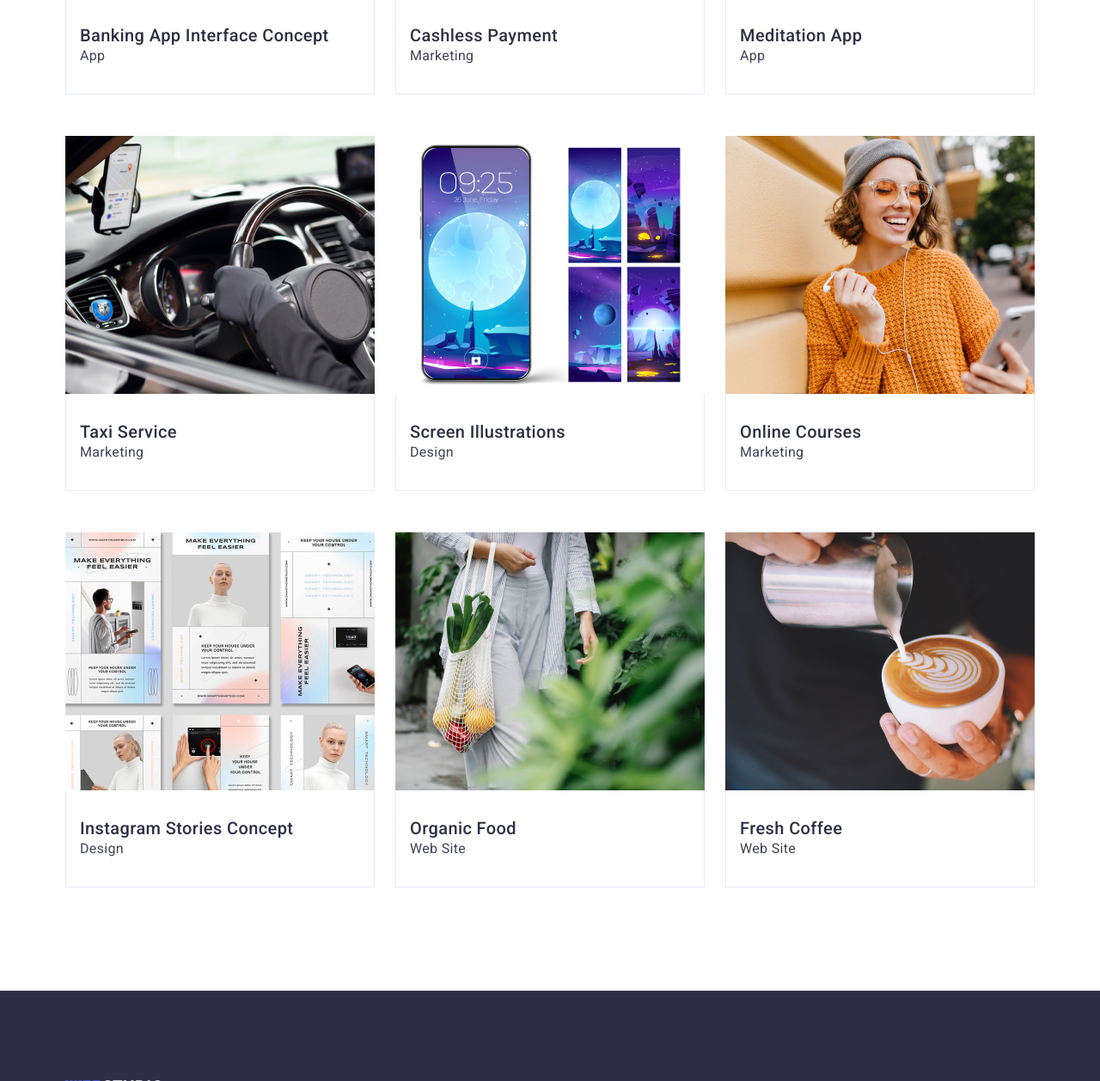
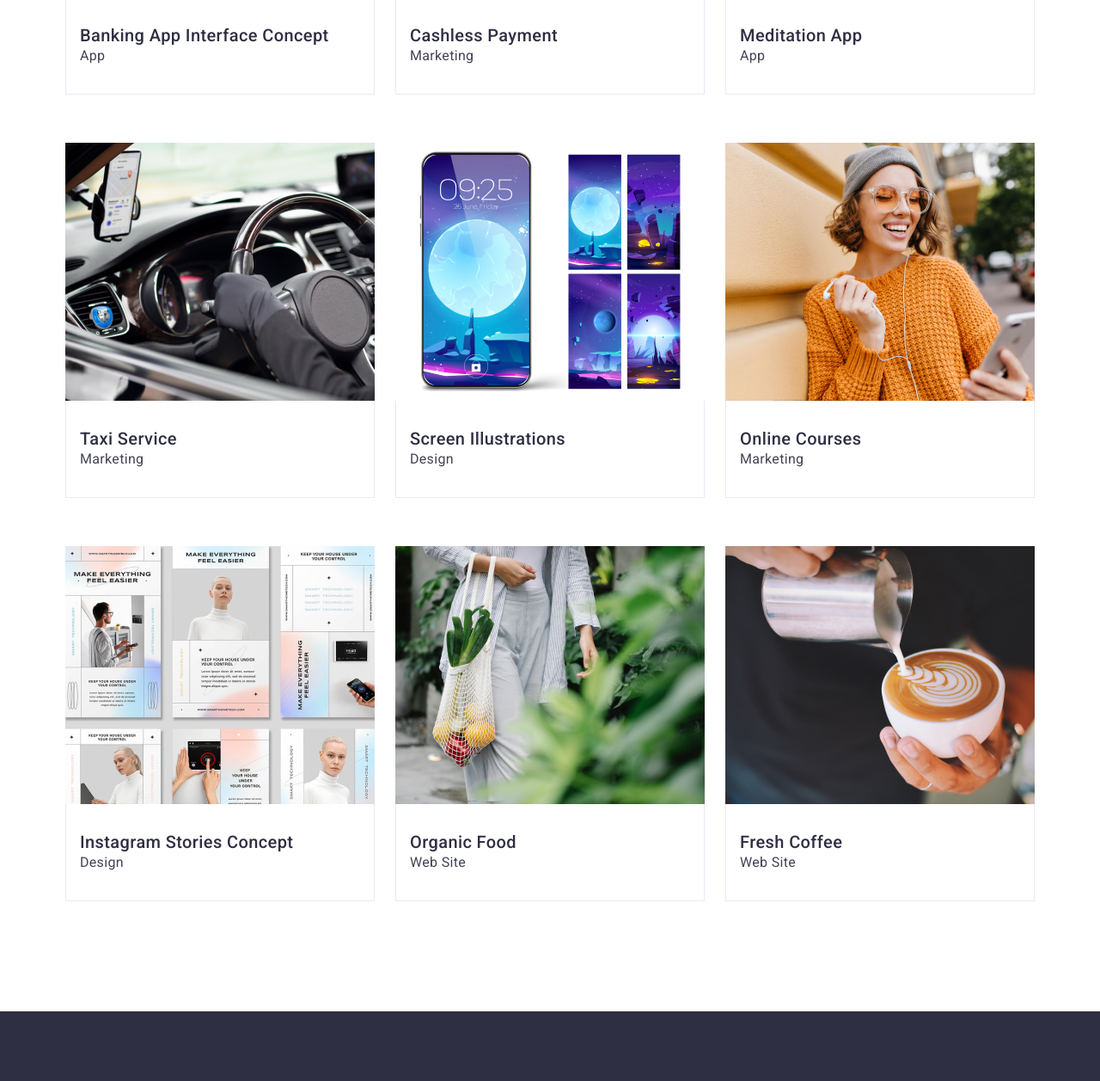
Before and after one commit to ciplator/goit-markup-hw-03, a plain HTML site: page portfolio.html in a window 1280 px wide. Shown: the part 594-1851 px from the top of the page at 86% size. Drawn offline with nearby package versions, Linux system fonts and the light colour scheme.

Commit message:
commit to main

```diff
--- a/css/styles.css
+++ b/css/styles.css
@@ -171,6 +171,9 @@ body {
   border: 1px solid #e7e9fc;
   border-radius: 4px;
 }
+.service-resorces{
+  margin-bottom: 8px;
+}
 .service-list {
   display: flex;
   flex-wrap: wrap;
--- a/portfolio.html
+++ b/portfolio.html
@@ -109,7 +109,7 @@
           </ul>
 
           <ul class="list service-list">
-            <li>
+            <li class="service-resorces">
               <a class="link" href="">
                 <img
                   src="./images/Portfolio/banking_app_interface.jpg"
@@ -125,7 +125,7 @@
                 </div>
               </a>
             </li>
-            <li>
+            <li class="service-resorces">
               <a class="link" href="">
                 <img
                   src="./images/Portfolio/cashless_payment.jpg"
@@ -139,7 +139,7 @@
                 </div>
               </a>
             </li>
-            <li>
+            <li class="service-resorces">
               <a class="link" href="">
                 <img
                   src="./images/Portfolio/meditation_app.jpg"
@@ -153,7 +153,7 @@
                 </div>
               </a>
             </li>
-            <li>
+            <li class="service-resorces">
               <a class="link" href="">
                 <img
                   src="./images/Portfolio/taxi_service.jpg"
@@ -165,7 +165,7 @@
                 </div>
               </a>
             </li>
-            <li>
+            <li class="service-resorces">
               <a class="link" href="">
                 <img
                   src="./images/Portfolio/screen_illustrations.jpg"
@@ -179,7 +179,7 @@
                 </div>
               </a>
             </li>
-            <li>
+            <li class="service-resorces">
               <a class="link" href="">
                 <img
                   src="./images/Portfolio/online_courses.jpg"
@@ -192,7 +192,7 @@
               </a>
             </li>
 
-            <li>
+            <li class="service-resorces">
               <a class="link" href="">
                 <img
                   src="./images/Portfolio/instagram_stories_concept.jpg"
@@ -206,7 +206,7 @@
                 </div>
               </a>
             </li>
-            <li>
+            <li class="service-resorces">
               <a class="link" href="">
                 <img
                   src="./images/Portfolio/organic_food.jpg"
@@ -218,7 +218,7 @@
                 </div>
               </a>
             </li>
-            <li>
+            <li class="service-resorces">
               <a class="link" href="">
                 <img
                   src="./images/Portfolio/fresh_coffee.jpg"
```
